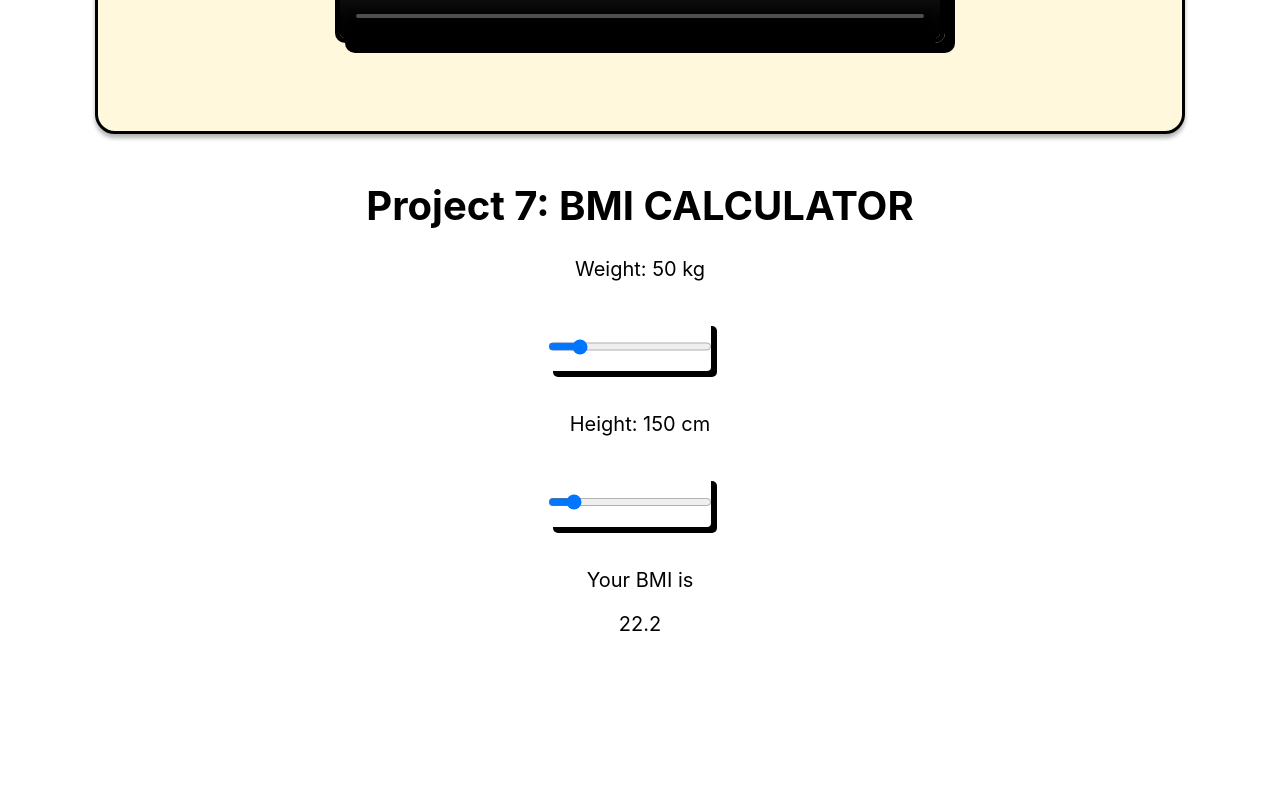
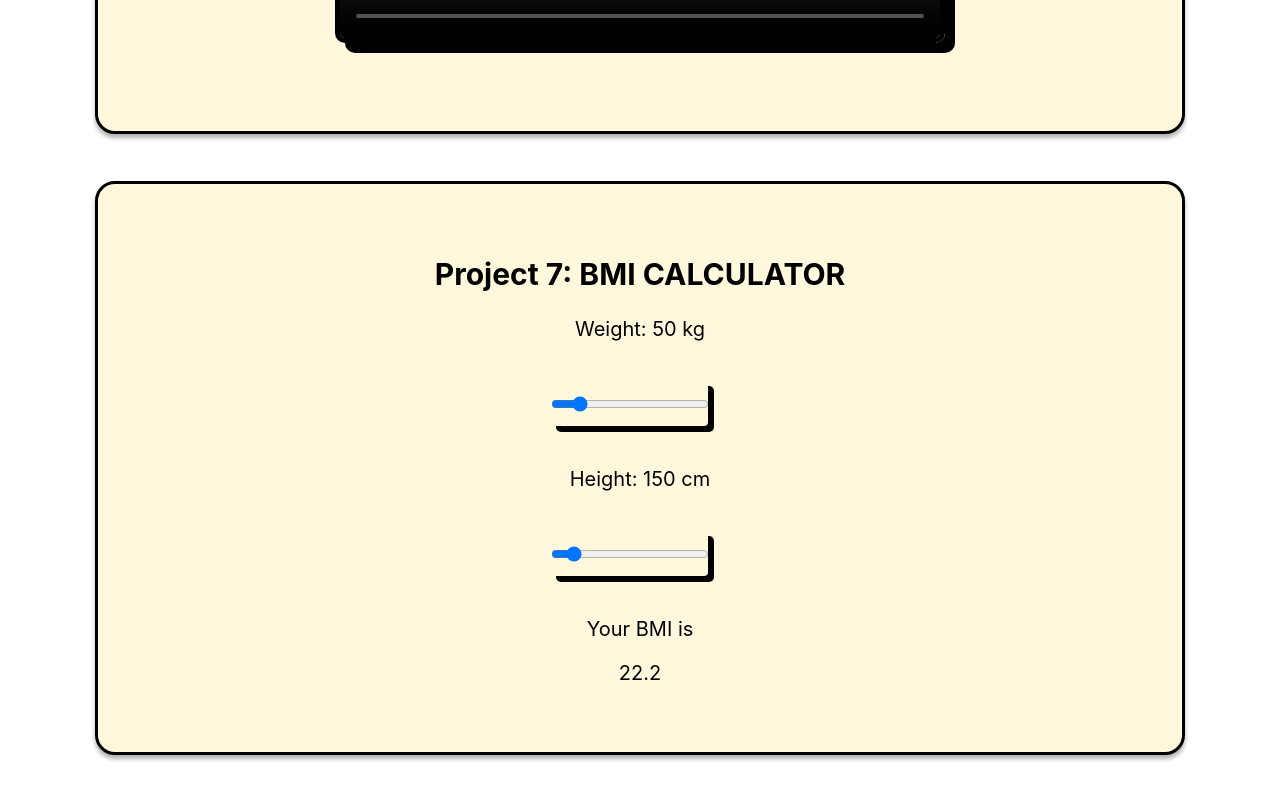
Before and after one commit to chalonlubin/react_practice, a React (Vite) app: page / in a window 1280 px wide. Shown: the part 3695-4495 px from the top of the page. Before the commit the page ends 4399 px from the top, so only its background shows below. Built offline with nearby package versions, Linux system fonts and the light colour scheme; no server answers; grey boxes are pictures that could not be loaded.

Commit message:
Add section styling to BMI calc

```diff
--- a/src/components/calc/Calc.jsx
+++ b/src/components/calc/Calc.jsx
@@ -1,5 +1,4 @@
 import { useMemo, useState } from "react";
-
 
 const DEFAULT_WEIGHT = 50;
 const DEFAULT_HEIGHT = 150;
@@ -24,7 +23,7 @@ export default function Calc() {
   }, [weight, height]);
 
   return (
-    <main>
+    <section>
       <h1>Project 7: BMI CALCULATOR</h1>
       <div className="input-section">
         <p class="slider-output">Weight: {weight} kg</p>
@@ -49,6 +48,6 @@ export default function Calc() {
         <p>Your BMI is</p>
         <p className="output">{output}</p>
       </div>
-    </main>
+    </section>
   );
 }
```
